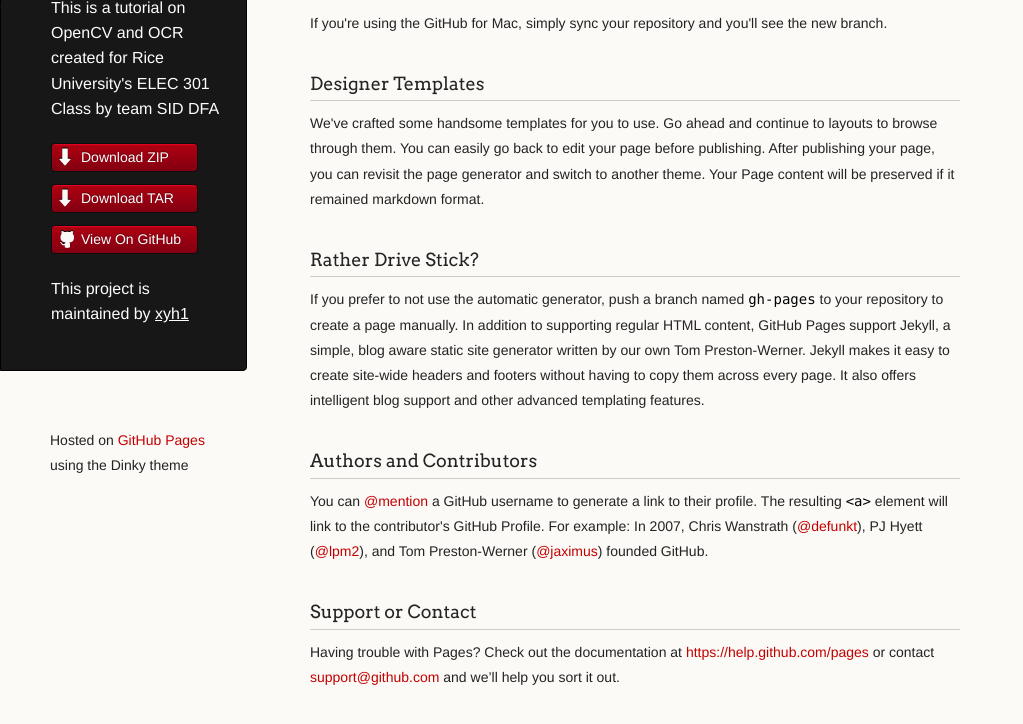
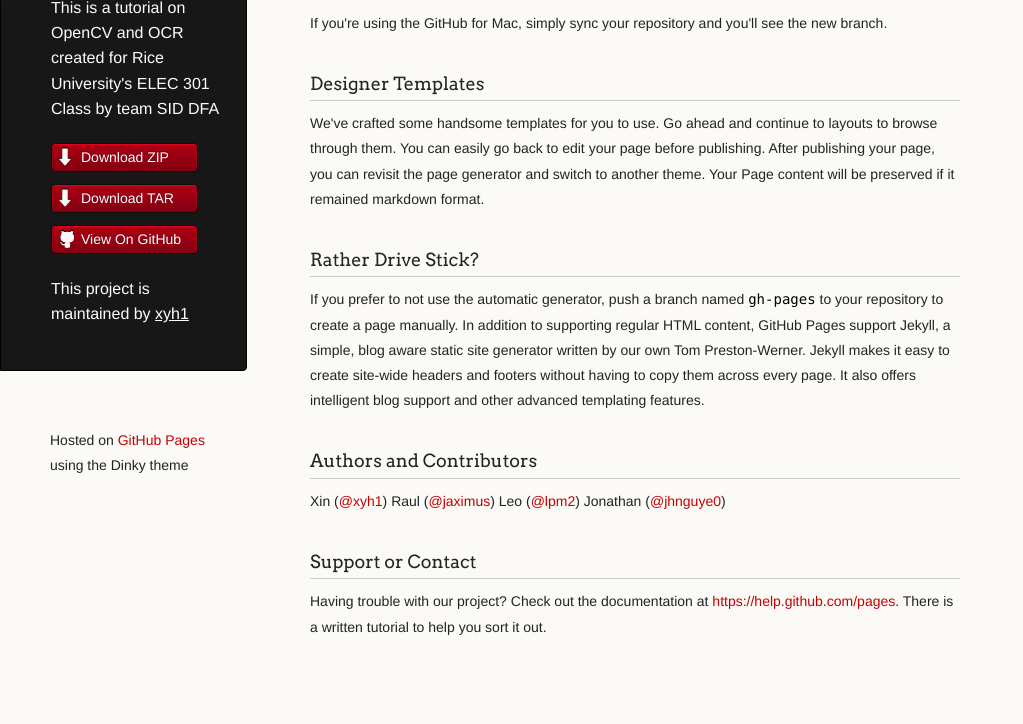
Before and after one commit to SVemulapalli/Rice_University_ELEC301_OCR, a plain HTML site: page index.html in a window 1280 px wide. Shown: the part 290-1014 px from the top of the page, without its empty margins (0-1023 px from the left). Drawn offline with Linux system fonts and the light colour scheme.

Commit message:
update contributors

```diff
--- a/index.html
+++ b/index.html
@@ -55,12 +55,17 @@
 <h3>
 <a id="authors-and-contributors" class="anchor" href="#authors-and-contributors" aria-hidden="true"><span class="octicon octicon-link"></span></a>Authors and Contributors</h3>
 
-<p>You can <a href="https://github.com/blog/821" class="user-mention">@mention</a> a GitHub username to generate a link to their profile. The resulting <code>&lt;a&gt;</code> element will link to the contributor's GitHub Profile. For example: In 2007, Chris Wanstrath (<a href="https://github.com/defunkt" class="user-mention">@defunkt</a>), PJ Hyett (<a href="https://github.com/pjhyett" class="user-mention">@lpm2</a>), and Tom Preston-Werner (<a href="https://github.com/mojombo" class="user-mention">@jaximus</a>) founded GitHub.</p>
+<p>
+Xin (<a href="https://github.com/xyh1" class="user-mention">@xyh1</a>)
+Raul (<a href="https://github.com/jaximus" class="user-mention">@jaximus</a>)
+Leo (<a href="https://github.com/lpm2" class="user-mention">@lpm2</a>)
+Jonathan (<a href="https://github.com/jhnguye0" class="user-mention">@jhnguye0</a>)
+</p>
 
 <h3>
 <a id="support-or-contact" class="anchor" href="#support-or-contact" aria-hidden="true"><span class="octicon octicon-link"></span></a>Support or Contact</h3>
 
-<p>Having trouble with Pages? Check out the documentation at <a href="https://help.github.com/pages">https://help.github.com/pages</a> or contact <a href="mailto:support@github.com">support@github.com</a> and we’ll help you sort it out.</p>
+<p>Having trouble with our project? Check out the documentation at <a href="http://Connexions.com"> https://help.github.com/pages</a>. There is a written tutorial to help you sort it out.</p>
       </section>
       <footer>
         <p><small>Hosted on <a href="http://pages.github.com">GitHub Pages</a> using the Dinky theme</small></p>
```
